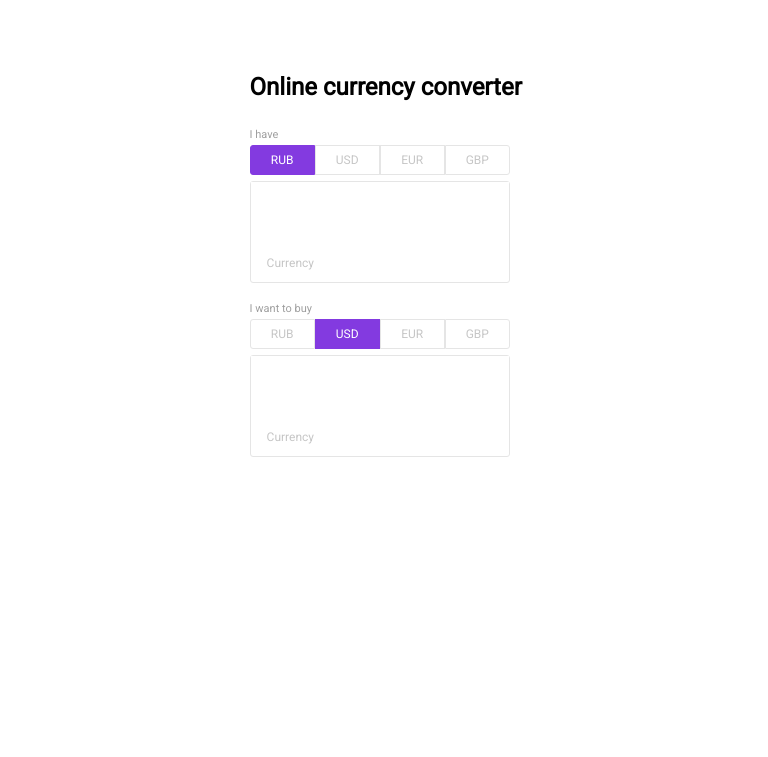
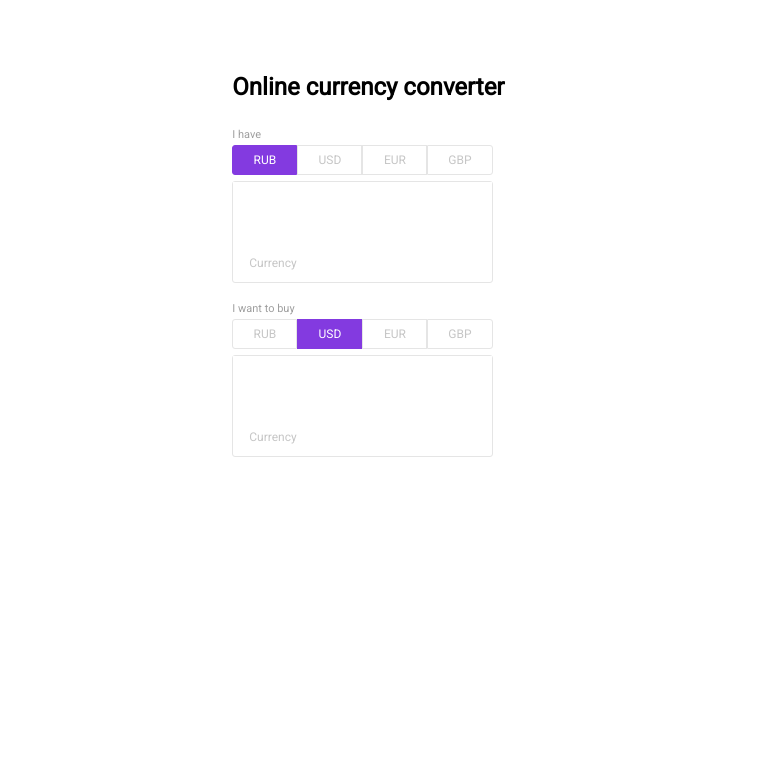
Before and after one commit to murad-aliyev/currency_convertor, a plain HTML site: page index.html in a window 768 px wide. Shown: the part 43-800 px from the top of the page. Drawn offline with Linux system fonts and the light colour scheme; no server answers.

Commit message:
last_commit2

```diff
--- a/styles.css
+++ b/styles.css
@@ -242,14 +242,14 @@ input::-webkit-inner-spin-button {
 
 }
 
-@media screen and (min-width:471px) and (max-width:991px) {
+@media screen and (max-width:991px) {
     .convertor{
         display: block;
-        margin-left: 10%;
+        margin-left: 7%;
     }
     .h1{
         font-size: 24px;
-        margin-left: 10%;
+        margin-left: 7%;
     }
     .left{
         margin-bottom: 20px;
@@ -297,4 +297,7 @@ input::-webkit-inner-spin-button {
         width: 67px;
         height: 17px;
     }
+    .menu{
+        display: none;
+    }
 }
```
